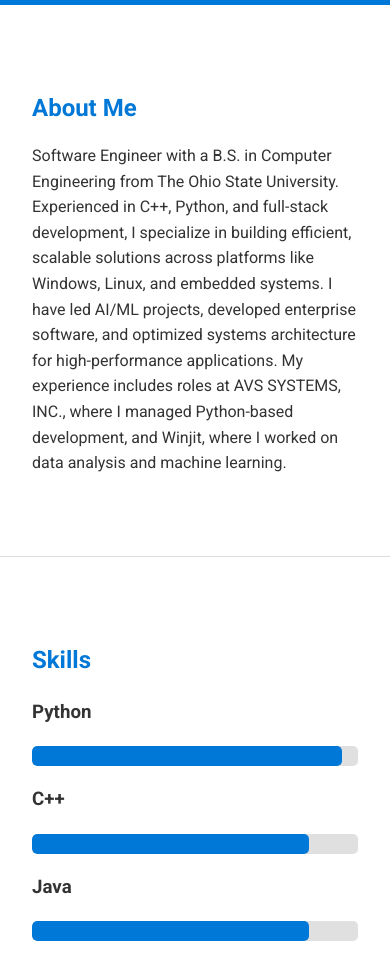
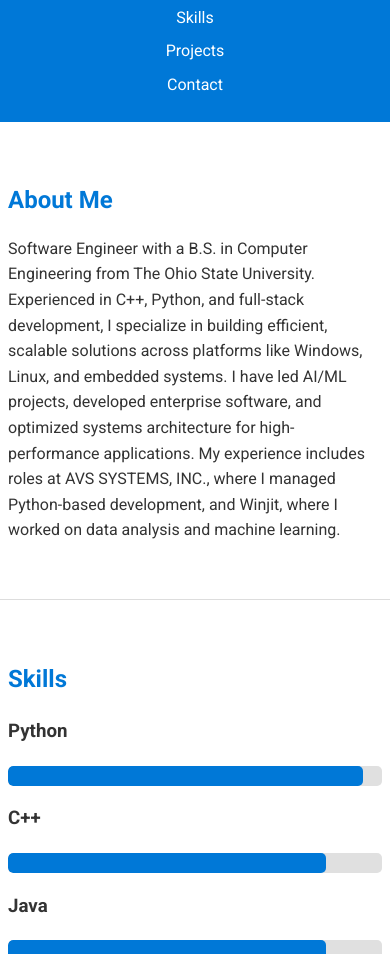
Before and after one commit to kartikvaidya13/kartikvaidya13.github.io, a plain HTML site: page index.html in a window 390 px wide. Shown: the part 104-1058 px from the top of the page. Drawn offline with Linux system fonts and the light colour scheme.

Commit message:
Fix LinkedIn link and add responsive design styles for header and progress bars

```diff
--- a/index.html
+++ b/index.html
@@ -85,7 +85,7 @@
         <p>Feel free to reach out to me at:<p>
         <a href="mailto:kartikvaidya.52@gmail.com">kartikvaidya.52@gmail.com</a>
         <p>
-            <a href="https://www.linkedin.com/in/your-linkedin-username" target="_blank">
+            <a href="https://www.linkedin.com/in/kartik-vaidya target="_blank">
                 <i class="fab fa-linkedin"></i> LinkedIn
             </a>
         </p>
--- a/styles.css
+++ b/styles.css
@@ -85,3 +85,19 @@ header {
       background: #f4f4f4;
       color: #333;
   }
+
+/* Responsive Design */
+@media (max-width: 768px) {
+  header nav a {
+    display: block;
+    margin: 0.5rem 0;
+  }
+
+  .container {
+    padding: 0.5rem;
+  }
+
+  .progress-bar {
+    width: 100%;
+  }
+}
```
